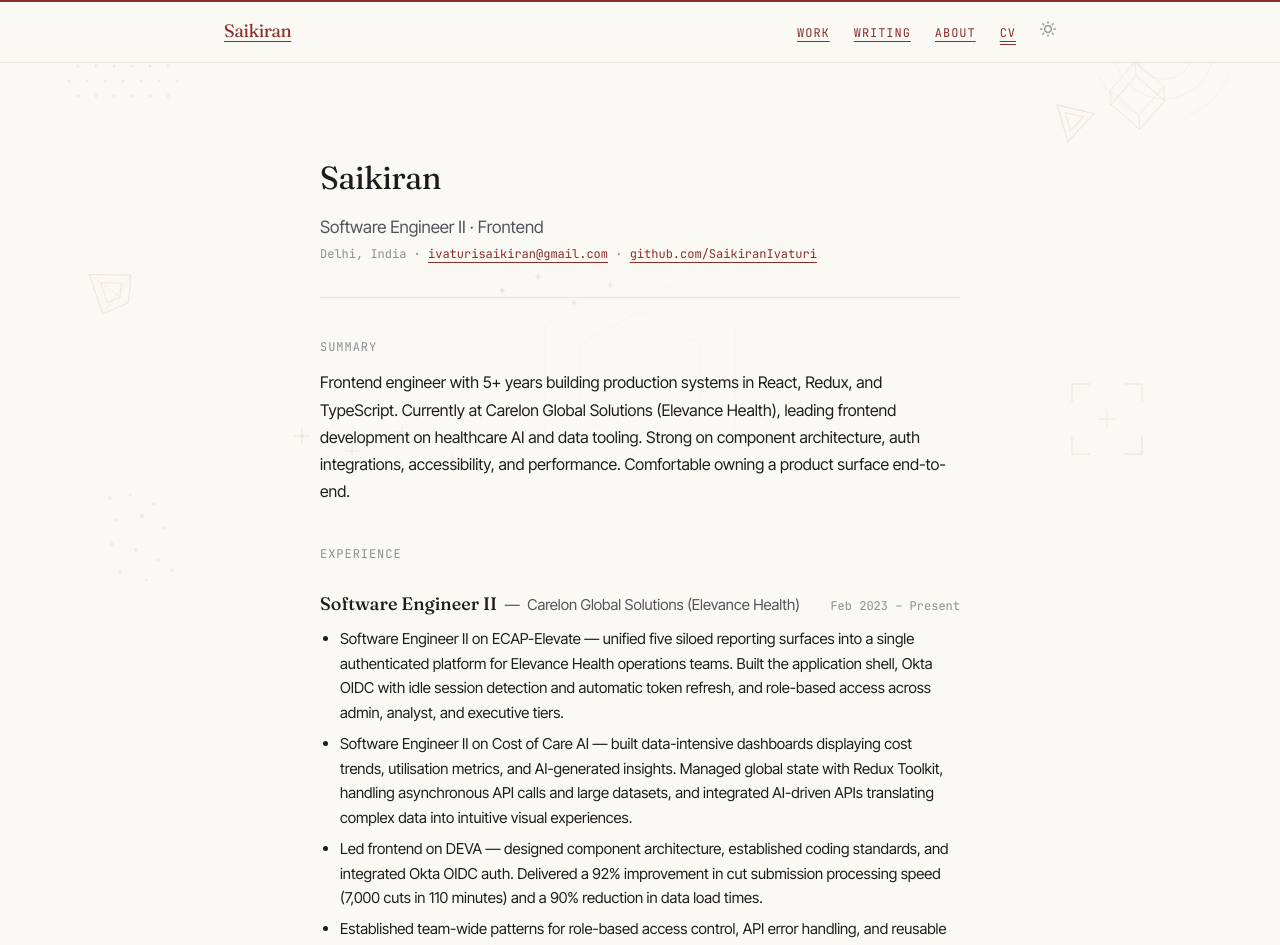
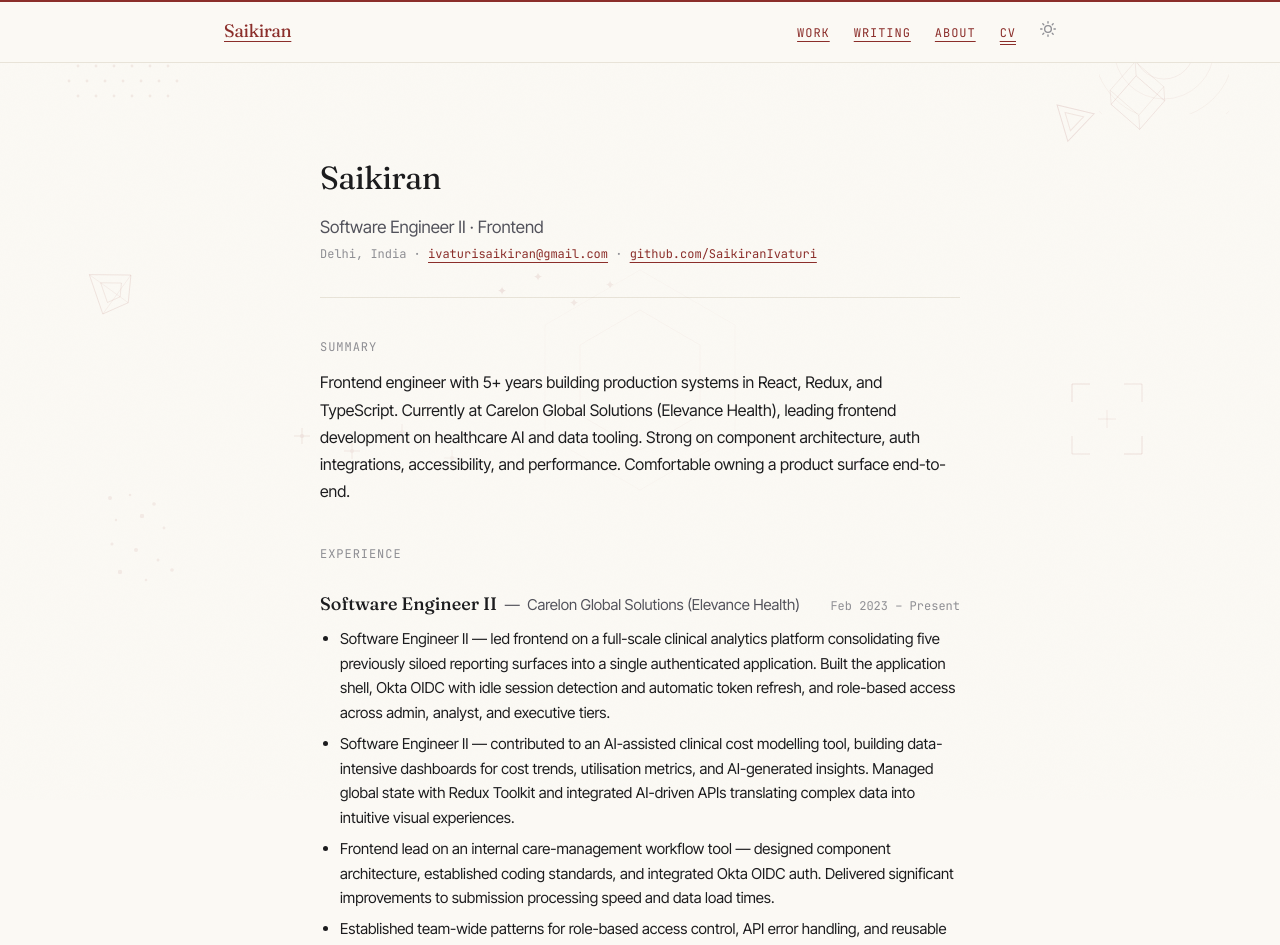
Before and after one commit to SaikiranIvaturi/cv-portfolio, a Next.js app: page /cv in a window 1280 px wide. Shown: the top 945 px of the page. Built offline with nearby package versions, Linux system fonts and the light colour scheme.

Commit message:
Company projects Rename

```diff
--- a/app/HomepageClient.tsx
+++ b/app/HomepageClient.tsx
@@ -174,10 +174,9 @@
             Currently
           </h2>
           <p className="font-[family-name:var(--font-inter-tight)] text-[16px] text-[var(--ink)] leading-[1.7] m-0">
-            Software Engineer II on ECAP-Elevate and Cost of Care AI at Carelon
-            &mdash; internal platforms for clinical analytics and
-            care-management workflows. Heavy state, role-based access, complex
-            data made legible.
+            Software Engineer II at Carelon &mdash; building internal platforms
+            for clinical analytics and care-management workflows. Heavy state,
+            role-based access, complex data made legible.
           </p>
         </motion.section>
 
--- a/app/about/AboutClient.tsx
+++ b/app/about/AboutClient.tsx
@@ -67,11 +67,10 @@
                 </p>
               </div>
               <p className="font-[family-name:var(--font-inter-tight)] text-[16px] text-[var(--ink-muted)] leading-[1.7]">
-                Software Engineer II on ECAP-Elevate and Cost of Care AI —
-                platforms for clinical analytics, cost-of-care tracking, and
-                AI-assisted decision support. Heavy state design, Okta OIDC
-                auth, and role-based access across analyst, admin, and executive
-                tiers.
+                Software Engineer II at Carelon — two internal platforms for
+                clinical analytics, cost-of-care tracking, and AI-assisted
+                decision support. Heavy state design, Okta OIDC auth, and
+                role-based access across analyst, admin, and executive tiers.
               </p>
             </div>
             {/* BNY Mellon */}
--- a/app/cv/CVClient.tsx
+++ b/app/cv/CVClient.tsx
@@ -10,9 +10,9 @@
     period: "Feb 2023 – Present",
     location: "Gurugram, India",
     bullets: [
-      "Software Engineer II on ECAP-Elevate — unified five siloed reporting surfaces into a single authenticated platform for Elevance Health operations teams. Built the application shell, Okta OIDC with idle session detection and automatic token refresh, and role-based access across admin, analyst, and executive tiers.",
-      "Software Engineer II on Cost of Care AI — built data-intensive dashboards displaying cost trends, utilisation metrics, and AI-generated insights. Managed global state with Redux Toolkit, handling asynchronous API calls and large datasets, and integrated AI-driven APIs translating complex data into intuitive visual experiences.",
-      "Led frontend on DEVA — designed component architecture, established coding standards, and integrated Okta OIDC auth. Delivered a 92% improvement in cut submission processing speed (7,000 cuts in 110 minutes) and a 90% reduction in data load times.",
+      "Software Engineer II — led frontend on a full-scale clinical analytics platform consolidating five previously siloed reporting surfaces into a single authenticated application. Built the application shell, Okta OIDC with idle session detection and automatic token refresh, and role-based access across admin, analyst, and executive tiers.",
+      "Software Engineer II — contributed to an AI-assisted clinical cost modelling tool, building data-intensive dashboards for cost trends, utilisation metrics, and AI-generated insights. Managed global state with Redux Toolkit and integrated AI-driven APIs translating complex data into intuitive visual experiences.",
+      "Frontend lead on an internal care-management workflow tool — designed component architecture, established coding standards, and integrated Okta OIDC auth. Delivered significant improvements to submission processing speed and data load times.",
       "Established team-wide patterns for role-based access control, API error handling, and reusable component libraries following DRY principles.",
       "Mentored junior engineers; contributed to sprint planning, estimations, and Agile ceremonies.",
     ],
--- a/content/work/cost-of-care-ai.mdx
+++ b/content/work/cost-of-care-ai.mdx
@@ -1,5 +1,5 @@
 ---
-title: "Cost of Care AI"
+title: "Clinical Cost Modelling Tool"
 description: "A clinical expenditure modelling tool for healthcare analysts at Carelon."
 lede: "Joining an AI-assisted clinical cost modelling product mid-build — the components I owned, the feature I redesigned from scratch, and what I learned working inside an established codebase."
 role: "Frontend Lead"
@@ -15,7 +15,7 @@
 
 ## Background
 
-Cost of Care AI gives clinical analysts at Carelon a tool to model how protocol changes ripple through cost projections across a patient population. Model outputs are _distributions_, not point estimates — the UI had to communicate uncertainty clearly without overwhelming users.
+An AI-assisted internal tool gives clinical analysts a way to model how protocol changes ripple through cost projections across a patient population. Model outputs are _distributions_, not point estimates — the UI had to communicate uncertainty clearly without overwhelming users.
 
 ## My role
 
--- a/content/work/deva.mdx
+++ b/content/work/deva.mdx
@@ -1,7 +1,7 @@
 ---
-title: "DEVA"
+title: "Care Management Workflow Tool"
 description: "A data evaluation and validation application for care-management workflows."
-lede: "Building DEVA taught me that the most important interface problem isn't the one on screen — it's who is allowed to see it."
+lede: "Building this care-management tool taught me that the most important interface problem isn't the one on screen — it's who is allowed to see it."
 role: "Frontend Lead"
 timeframe: "2022 – 2023"
 stack: "React · Redux · TypeScript · Okta OIDC · React Hook Form"
@@ -16,7 +16,7 @@
 
 ## Background
 
-DEVA replaced a manual care-management workflow: clinical teams submitting data via email, reviewers working through spreadsheet checklists. It brought that process into a structured interface with validation, audit trails, and role-appropriate views.
+This tool replaced a manual care-management workflow: clinical teams submitting data via email, reviewers working through spreadsheet checklists. It brought that process into a structured interface with validation, audit trails, and role-appropriate views.
 
 ## The permission model
 
--- a/content/work/ecap-elevate.mdx
+++ b/content/work/ecap-elevate.mdx
@@ -1,5 +1,5 @@
 ---
-title: "ECAP-Elevate"
+title: "Clinical Analytics Platform"
 description: "A cost-of-care analytics platform for Elevance Health, consolidating clinical insights, KPI tracking, and AI-driven decision support in a single internal tool."
 lede: "I built the frontend for a full-scale clinical analytics platform — one that combines real-time cost dashboards, AI chat, role-based access, and a guided decision tree into a single surface for healthcare operations teams."
 role: "Software Engineer II"
@@ -16,9 +16,9 @@
 
 ## Background
 
-ECAP-Elevate is an internal platform for Elevance Health's cost-of-care operations teams. It replaced five disconnected surfaces — dashboards, spreadsheets, notes, decision logs, and a reporting pipeline — with a single authenticated application.
+An internal platform for a major healthcare organisation's cost-of-care operations teams. It replaced five disconnected surfaces — dashboards, spreadsheets, notes, decision logs, and a reporting pipeline — with a single authenticated application.
 
-> **Note:** The screenshots below are from a separate internal product and are used here as representative mockups only. The actual ECAP-Elevate interface is not publicly shareable.
+> **Note:** The screenshots below are from a separate internal product and are used here as representative mockups only. The actual interface is not publicly shareable.
 
 ![Representative mockup — analytics dashboard with KPI summary cards, expenditure trend chart, and a variance-flagged provider table](/images/work/cost-of-care-ai.png)
 
--- a/content/work/operations-data-grid.mdx
+++ b/content/work/operations-data-grid.mdx
@@ -1,5 +1,5 @@
 ---
-title: "Operations Data Grid"
+title: "Financial Operations Data Grid"
 description: "A high-performance financial data grid for internal operations tooling at a global bank."
 lede: "Building a data grid that handles 100,000 rows without freezing taught me that performance work is really product work in disguise."
 role: "Associate Software Engineer"
```
